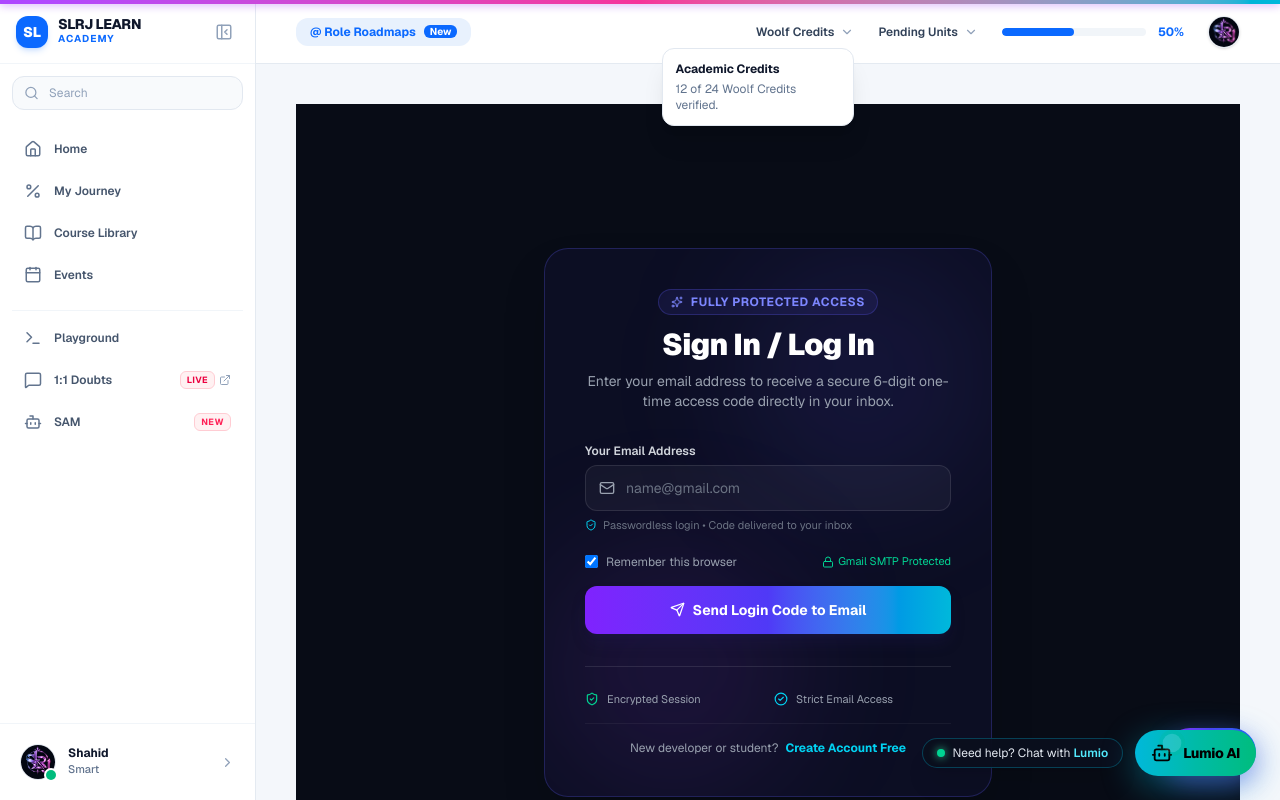
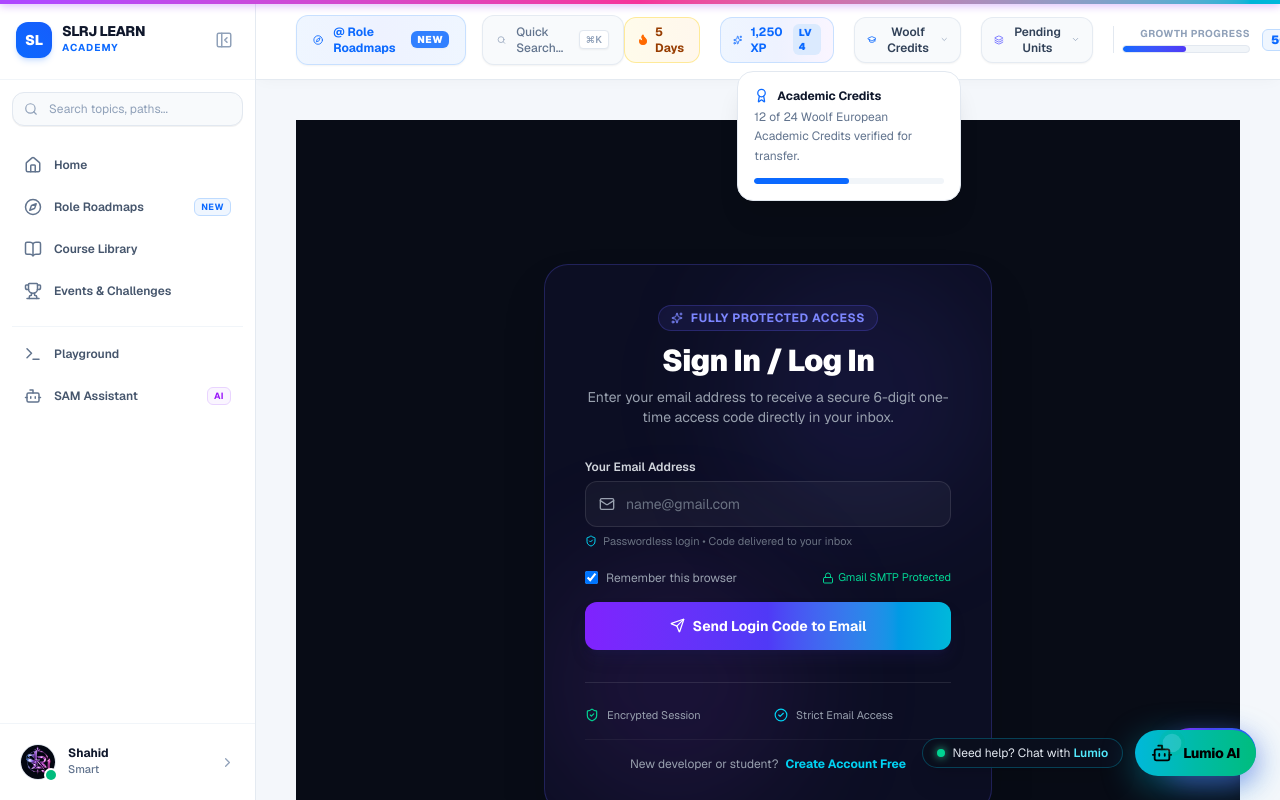
Before and after one commit to slrjdigital-ai/SLRJ-LEARN, a Next.js app: page /login in a window 1280 px wide. Both pictures are taken after a click on the button "Woolf Credits". Shown: the top 800 px of the page. Built offline with nearby package versions, Linux system fonts and the light colour scheme.

Commit message:
Remove My Journey & 1:1 Doubts, elevate top nav bar with live gamification stats, search, and polished aesthetics

```diff
--- a/components/layout/AppSidebar.tsx
+++ b/components/layout/AppSidebar.tsx
@@ -7,11 +7,10 @@ import { usePathname } from "next/navigation";
 import { useAuth } from "@/context/AuthContext";
 import {
   Home,
-  Percent,
   BookOpen,
-  Calendar,
+  Compass,
+  Trophy,
   Terminal,
-  MessageSquare,
   Bot,
   Search,
   PanelLeftClose,
@@ -28,39 +27,58 @@ interface AppSidebarProps {
   onToggle: () => void;
 }
 
+interface MainNavItem {
+  name: string;
+  href: string;
+  icon: any;
+  exact?: boolean;
+  badge?: string;
+  badgeColor?: string;
+}
+
+interface SecondaryNavItem {
+  name: string;
+  href?: string;
+  action?: () => void;
+  icon: any;
+  exact?: boolean;
+  badge?: string;
+  badgeColor?: string;
+  external?: boolean;
+}
+
 export default function AppSidebar({ collapsed, onToggle }: AppSidebarProps) {
   const pathname = usePathname();
   const { user, logout } = useAuth();
   const [profileOpen, setProfileOpen] = useState(false);
   const [searchQuery, setSearchQuery] = useState("");
 
-  const mainNav = [
+  const mainNav: MainNavItem[] = [
     { name: "Home", href: "/", icon: Home, exact: true },
-    { name: "My Journey", href: "/roadmap", icon: Percent, exact: false },
+    {
+      name: "Role Roadmaps",
+      href: "/roadmap",
+      icon: Compass,
+      exact: false,
+      badge: "New",
+      badgeColor: "bg-blue-50 text-[#0b69ff] border border-blue-200",
+    },
     { name: "Course Library", href: "/topics", icon: BookOpen, exact: false },
-    { name: "Events", href: "/gamification", icon: Calendar, exact: false },
+    { name: "Events & Challenges", href: "/gamification", icon: Trophy, exact: false },
   ];
 
-  const secondaryNav = [
+  const secondaryNav: SecondaryNavItem[] = [
     { name: "Playground", href: "/practice", icon: Terminal, exact: false },
     {
-      name: "1:1 Doubts",
-      href: "/ai-tutor",
-      icon: MessageSquare,
-      badge: "LIVE",
-      badgeColor: "bg-rose-50 text-rose-600 border border-rose-200",
-      external: true,
-    },
-    {
-      name: "SAM",
+      name: "SAM Assistant",
       action: () => {
         if (typeof window !== "undefined") {
           window.dispatchEvent(new CustomEvent("open-lumio"));
         }
       },
       icon: Bot,
-      badge: "New",
-      badgeColor: "bg-rose-50 text-rose-500 border border-rose-200",
+      badge: "AI",
+      badgeColor: "bg-purple-50 text-purple-600 border border-purple-200",
     },
   ];
 
@@ -74,26 +92,26 @@ export default function AppSidebar({ collapsed, onToggle }: AppSidebarProps) {
         collapsed ? "w-20" : "w-64"
       }`}
     >
-      {/* ── Top Header & Logo ── */}
+      {/* ── Top Header & Logo (h-20 aligned with top bar) ── */}
       <div>
-        <div className="h-16 px-4 flex items-center justify-between border-b border-slate-100">
+        <div className="h-20 px-4 flex items-center justify-between border-b border-slate-100">
           {!collapsed ? (
-            <Link href="/" className="flex items-center gap-2.5">
-              <div className="w-8 h-8 rounded-xl bg-[#0b69ff] flex items-center justify-center text-white font-black text-sm shadow-md shadow-blue-500/20">
+            <Link href="/" className="flex items-center gap-2.5 group">
+              <div className="w-9 h-9 rounded-xl bg-gradient-to-tr from-[#0b69ff] to-blue-600 flex items-center justify-center text-white font-black text-sm shadow-md shadow-blue-500/20 group-hover:scale-105 transition-transform">
                 SL
               </div>
               <div className="flex flex-col">
-                <span className="font-extrabold text-sm text-slate-900 leading-none tracking-tight">
+                <span className="font-extrabold text-sm text-slate-900 leading-none tracking-tight group-hover:text-[#0b69ff] transition-colors">
                   SLRJ LEARN
                 </span>
-                <span className="text-[10px] font-bold text-[#0b69ff] tracking-widest uppercase">
+                <span className="text-[10px] font-bold text-[#0b69ff] tracking-widest uppercase mt-0.5">
                   ACADEMY
                 </span>
               </div>
             </Link>
           ) : (
-            <Link href="/" className="mx-auto">
-              <div className="w-8 h-8 rounded-xl bg-[#0b69ff] flex items-center justify-center text-white font-bold text-sm shadow-md">
+            <Link href="/" className="mx-auto group">
+              <div className="w-9 h-9 rounded-xl bg-gradient-to-tr from-[#0b69ff] to-blue-600 flex items-center justify-center text-white font-bold text-sm shadow-md group-hover:scale-105 transition-transform">
                 SL
               </div>
             </Link>
@@ -108,20 +126,20 @@ export default function AppSidebar({ collapsed, onToggle }: AppSidebarProps) {
           </button>
         </div>
 
-        {/* ── Search Input (as seen in photo) ── */}
+        {/* ── Search Input ── */}
         {!collapsed && (
           <div className="p-3">
             <div className="relative">
               <Search
-                size={15}
+                size={14}
                 className="absolute left-3 top-1/2 -translate-y-1/2 text-slate-400"
               />
               <input
                 type="text"
                 value={searchQuery}
                 onChange={(e) => setSearchQuery(e.target.value)}
-                placeholder="Search"
-                className="w-full pl-9 pr-3 py-2 bg-slate-50 border border-slate-200 rounded-xl text-xs text-slate-800 placeholder-slate-400 focus:outline-none focus:border-[#0b69ff] focus:bg-white transition-all"
+                placeholder="Search topics, paths..."
+                className="w-full pl-9 pr-3 py-2 bg-slate-50 border border-slate-200 rounded-xl text-xs text-slate-800 placeholder-slate-400 focus:outline-none focus:border-[#0b69ff] focus:bg-white transition-all shadow-2xs"
               />
             </div>
           </div>
@@ -139,15 +157,24 @@ export default function AppSidebar({ collapsed, onToggle }: AppSidebarProps) {
               <Link
                 key={item.name}
                 href={item.href}
-                className={`flex items-center gap-3 px-3 py-2.5 rounded-xl text-xs font-semibold transition-all ${
+                className={`flex items-center justify-between px-3 py-2.5 rounded-xl text-xs font-semibold transition-all ${
                   isActive
-                    ? "bg-[#e8f1fd] text-[#0b69ff] font-bold shadow-sm"
+                    ? "bg-[#e8f1fd] text-[#0b69ff] font-bold shadow-xs border border-blue-200/50"
                     : "text-slate-600 hover:text-slate-900 hover:bg-slate-50"
                 } ${collapsed ? "justify-center" : ""}`}
                 title={collapsed ? item.name : undefined}
               >
-                <Icon size={18} className={isActive ? "text-[#0b69ff]" : "text-slate-500"} />
-                {!collapsed && <span>{item.name}</span>}
+                <div className="flex items-center gap-3">
+                  <Icon size={18} className={isActive ? "text-[#0b69ff]" : "text-slate-500"} />
+                  {!collapsed && <span>{item.name}</span>}
+                </div>
+                {!collapsed && item.badge && (
+                  <span
+                    className={`text-[9px] font-bold px-1.5 py-0.5 rounded-md uppercase tracking-wider ${item.badgeColor}`}
+                  >
+                    {item.badge}
+                  </span>
+                )}
               </Link>
             );
           })}
--- a/components/layout/AppTopBar.tsx
+++ b/components/layout/AppTopBar.tsx
@@ -11,44 +11,99 @@ import {
   Award,
   Bell,
   Search,
+  Compass,
+  GraduationCap,
+  Layers,
+  CheckCircle2,
+  Trophy,
 } from "lucide-react";
 
 export default function AppTopBar() {
   const { user } = useAuth();
-  const { state } = useGamification();
+  const { state, currentLevel } = useGamification();
   const [woolfOpen, setWoolfOpen] = useState(false);
   const [pendingOpen, setPendingOpen] = useState(false);
+  const [notificationsOpen, setNotificationsOpen] = useState(false);
 
   return (
-    <header className="h-16 bg-white border-b border-slate-200/90 px-6 sm:px-10 flex items-center justify-between select-none sticky top-0 z-30">
-      {/* ── Left Item: Role Roadmaps Tab (as in photo) ── */}
-      <div className="flex items-center gap-3">
+    <header className="h-20 bg-white/95 backdrop-blur-md border-b border-slate-200/90 px-6 lg:px-10 flex items-center justify-between select-none sticky top-0 z-30 shadow-[0_2px_15px_-3px_rgba(0,0,0,0.04)]">
+      {/* ── Left Item: Role Roadmaps Pill & Quick Search ── */}
+      <div className="flex items-center gap-4">
         <Link
           href="/roadmap"
-          className="inline-flex items-center gap-2 px-3.5 py-1.5 rounded-xl bg-[#e8f1fd] text-[#0b69ff] text-xs font-bold transition-all hover:bg-blue-100"
+          className="group inline-flex items-center gap-2.5 px-4 py-2 rounded-xl bg-gradient-to-r from-blue-50 via-indigo-50 to-blue-50 hover:from-blue-100 hover:to-indigo-100 border border-blue-200/80 text-[#0b69ff] text-xs font-bold transition-all shadow-xs hover:shadow-sm"
         >
+          <Compass size={16} className="text-[#0b69ff] group-hover:rotate-45 transition-transform duration-300" />
           <span>@ Role Roadmaps</span>
-          <span className="text-[10px] font-mono px-1.5 py-0.2 rounded-md bg-[#0b69ff] text-white">
+          <span className="text-[10px] font-black px-1.5 py-0.5 rounded-md bg-[#0b69ff] text-white uppercase tracking-wider shadow-xs animate-pulse">
             New
           </span>
         </Link>
+
+        {/* Quick Search Shortcut Pill */}
+        <Link
+          href="/topics"
+          className="hidden md:flex items-center gap-2.5 px-3.5 py-2 rounded-xl bg-slate-50 hover:bg-slate-100/90 border border-slate-200/80 text-xs text-slate-500 transition-all shadow-xs"
+        >
+          <Search size={14} className="text-slate-400" />
+          <span className="text-slate-500 font-medium">Quick Search...</span>
+          <kbd className="px-1.5 py-0.5 text-[10px] font-mono font-semibold bg-white border border-slate-200 rounded text-slate-400 shadow-xs">
+            ⌘K
+          </kbd>
+        </Link>
       </div>
 
-      {/* ── Right Controls: Woolf Credits, Pending Units, Progress & Avatar ── */}
-      <div className="flex items-center gap-4 sm:gap-6">
+      {/* ── Right Controls: Gamification Stats, Woolf Credits, Progress & Avatar ── */}
+      <div className="flex items-center gap-3 sm:gap-5">
+        {/* Daily Streak Pill */}
+        <Link
+          href="/gamification"
+          className="hidden lg:flex items-center gap-1.5 px-3 py-1.5 rounded-xl bg-gradient-to-r from-amber-50 to-orange-50 border border-amber-200/80 text-amber-800 text-xs font-bold hover:shadow-xs transition-all"
+          title="Daily Learning Streak"
+        >
+          <Flame size={15} className="text-orange-500 fill-orange-500 animate-pulse" />
+          <span>{state.streak.currentStreak} Days</span>
+        </Link>
+
+        {/* Total XP & Level Badge */}
+        <Link
+          href="/gamification"
+          className="hidden sm:flex items-center gap-2 px-3 py-1.5 rounded-xl bg-gradient-to-r from-blue-50 via-indigo-50 to-purple-50 border border-blue-200/80 text-[#0b69ff] text-xs font-bold hover:shadow-xs transition-all"
+          title="Total Earned XP"
+        >
+          <Sparkles size={14} className="text-[#0b69ff]" />
+          <span>{state.xp.totalXP.toLocaleString()} XP</span>
+          <span className="px-1.5 py-0.5 rounded-md bg-blue-100 text-[#0b69ff] text-[10px] font-black uppercase tracking-wider">
+            Lv {currentLevel.levelNumber}
+          </span>
+        </Link>
+
         {/* Woolf Credits Dropdown */}
         <div className="relative hidden md:block">
           <button
-            onClick={() => setWoolfOpen(!woolfOpen)}
-            className="flex items-center gap-1.5 text-xs font-semibold text-slate-700 hover:text-slate-900 transition-colors cursor-pointer"
+            onClick={() => {
+              setWoolfOpen(!woolfOpen);
+              setPendingOpen(false);
+              setNotificationsOpen(false);
+            }}
+            className="flex items-center gap-1.5 px-3 py-1.5 rounded-xl bg-slate-50 hover:bg-slate-100 border border-slate-200/80 text-xs font-semibold text-slate-700 hover:text-slate-900 transition-colors cursor-pointer shadow-xs"
           >
+            <GraduationCap size={15} className="text-[#0b69ff]" />
             <span>Woolf Credits</span>
-            <ChevronDown size={14} className="text-slate-400" />
+            <ChevronDown size={13} className="text-slate-400" />
           </button>
           {woolfOpen && (
-            <div className="absolute right-0 mt-2 w-48 p-3 bg-white rounded-xl border border-slate-200 shadow-xl text-xs z-50">
-              <span className="font-bold text-slate-900 block mb-1">Academic Credits</span>
-              <p className="text-slate-500">12 of 24 Woolf Credits verified.</p>
+            <div className="absolute right-0 mt-2 w-56 p-4 bg-white rounded-2xl border border-slate-200 shadow-xl text-xs z-50 animate-in fade-in slide-in-from-top-2 duration-150">
+              <div className="flex items-center gap-2 text-slate-900 font-bold mb-1">
+                <Award size={15} className="text-[#0b69ff]" />
+                <span>Academic Credits</span>
+              </div>
+              <p className="text-slate-500 leading-relaxed mb-3">
+                12 of 24 Woolf European Academic Credits verified for transfer.
+              </p>
+              <div className="w-full h-1.5 bg-slate-100 rounded-full overflow-hidden">
+                <div className="h-full bg-[#0b69ff] rounded-full w-1/2" />
+              </div>
             </div>
           )}
         </div>
@@ -56,40 +111,85 @@ export default function AppTopBar() {
         {/* Pending Units Dropdown */}
         <div className="relative hidden md:block">
           <button
-            onClick={() => setPendingOpen(!pendingOpen)}
-            className="flex items-center gap-1.5 text-xs font-semibold text-slate-700 hover:text-slate-900 transition-colors cursor-pointer"
+            onClick={() => {
+              setPendingOpen(!pendingOpen);
+              setWoolfOpen(false);
+              setNotificationsOpen(false);
+            }}
+            className="flex items-center gap-1.5 px-3 py-1.5 rounded-xl bg-slate-50 hover:bg-slate-100 border border-slate-200/80 text-xs font-semibold text-slate-700 hover:text-slate-900 transition-colors cursor-pointer shadow-xs"
           >
+            <Layers size={14} className="text-indigo-500" />
             <span>Pending Units</span>
-            <ChevronDown size={14} className="text-slate-400" />
+            <ChevronDown size={13} className="text-slate-400" />
           </button>
           {pendingOpen && (
-            <div className="absolute right-0 mt-2 w-48 p-3 bg-white rounded-xl border border-slate-200 shadow-xl text-xs z-50">
-              <span className="font-bold text-slate-900 block mb-1">Upcoming Modules</span>
-              <p className="text-slate-500">2 modules remaining in current cycle.</p>
+            <div className="absolute right-0 mt-2 w-56 p-4 bg-white rounded-2xl border border-slate-200 shadow-xl text-xs z-50 animate-in fade-in slide-in-from-top-2 duration-150">
+              <div className="flex items-center gap-2 text-slate-900 font-bold mb-1">
+                <CheckCircle2 size={15} className="text-emerald-500" />
+                <span>Upcoming Modules</span>
+              </div>
+              <p className="text-slate-500 leading-relaxed">
+                2 practice modules remaining in current growth cycle before final milestone check.
+              </p>
             </div>
           )}
         </div>
 
-        {/* Overall Progress Bar (as in photo: blue bar with 50%) */}
-        <div className="flex items-center gap-3">
-          <div className="w-24 sm:w-36 h-2 bg-slate-100 rounded-full overflow-hidden">
-            <div
-              className="h-full bg-[#0b69ff] rounded-full transition-all duration-300"
-              style={{ width: "50%" }}
-            />
+        {/* Overall Curriculum Progress Bar */}
+        <div className="hidden sm:flex items-center gap-3 pl-2 border-l border-slate-200">
+          <div className="text-right">
+            <span className="text-[10px] font-bold text-slate-400 uppercase tracking-wider block">
+              Growth Progress
+            </span>
+            <div className="w-24 lg:w-32 h-2 bg-slate-100 rounded-full overflow-hidden mt-1 border border-slate-200">
+              <div
+                className="h-full bg-gradient-to-r from-[#0b69ff] to-indigo-600 rounded-full transition-all duration-300"
+                style={{ width: "50%" }}
+              />
+            </div>
           </div>
-          <span className="text-xs font-bold text-[#0b69ff] font-mono">50%</span>
+          <span className="text-xs font-black text-[#0b69ff] font-mono bg-blue-50 px-2 py-0.5 rounded-md border border-blue-200">
+            50%
+          </span>
         </div>
 
-        {/* User Avatar Circle */}
+        {/* Notifications Bell */}
         <div className="relative">
+          <button
+            onClick={() => {
+              setNotificationsOpen(!notificationsOpen);
+              setWoolfOpen(false);
+              setPendingOpen(false);
+            }}
+            className="relative p-2 rounded-xl text-slate-500 hover:text-slate-800 hover:bg-slate-100 transition-all cursor-pointer"
+            title="Notifications"
+          >
+            <Bell size={18} />
+            <span className="absolute top-1.5 right-1.5 w-2 h-2 rounded-full bg-rose-500 ring-2 ring-white" />
+          </button>
+          {notificationsOpen && (
+            <div className="absolute right-0 mt-2 w-64 p-3 bg-white rounded-2xl border border-slate-200 shadow-xl text-xs z-50 animate-in fade-in slide-in-from-top-2 duration-150">
+              <div className="font-bold text-slate-900 mb-2 pb-1 border-b border-slate-100">
+                Notifications (1)
+              </div>
+              <div className="p-2 rounded-xl bg-blue-50/80 border border-blue-100 text-slate-700">
+                <span className="font-bold text-[#0b69ff] block mb-0.5">Growth Cycle Milestone</span>
+                <span className="text-[11px] text-slate-600">You are halfway through your 24-day frontend cycle! Keep it up.</span>
+              </div>
+            </div>
+          )}
+        </div>
+
+        {/* User Profile Avatar with Online Dot */}
+        <Link href="/dashboard" className="relative group">
           {/* eslint-disable-next-line @next/next/no-img-element */}
           <img
             src={user?.avatar || "/icon.jpg"}
             alt={user?.name || "Student"}
-            className="w-8 h-8 rounded-full object-cover border border-slate-200 shadow-sm"
+            className="w-9 h-9 rounded-full object-cover border-2 border-slate-200 group-hover:border-[#0b69ff] shadow-sm transition-all"
           />
-        </div>
+          <span className="absolute bottom-0 right-0 w-2.5 h-2.5 rounded-full bg-emerald-500 ring-2 ring-white" />
+        </Link>
       </div>
     </header>
   );
```
